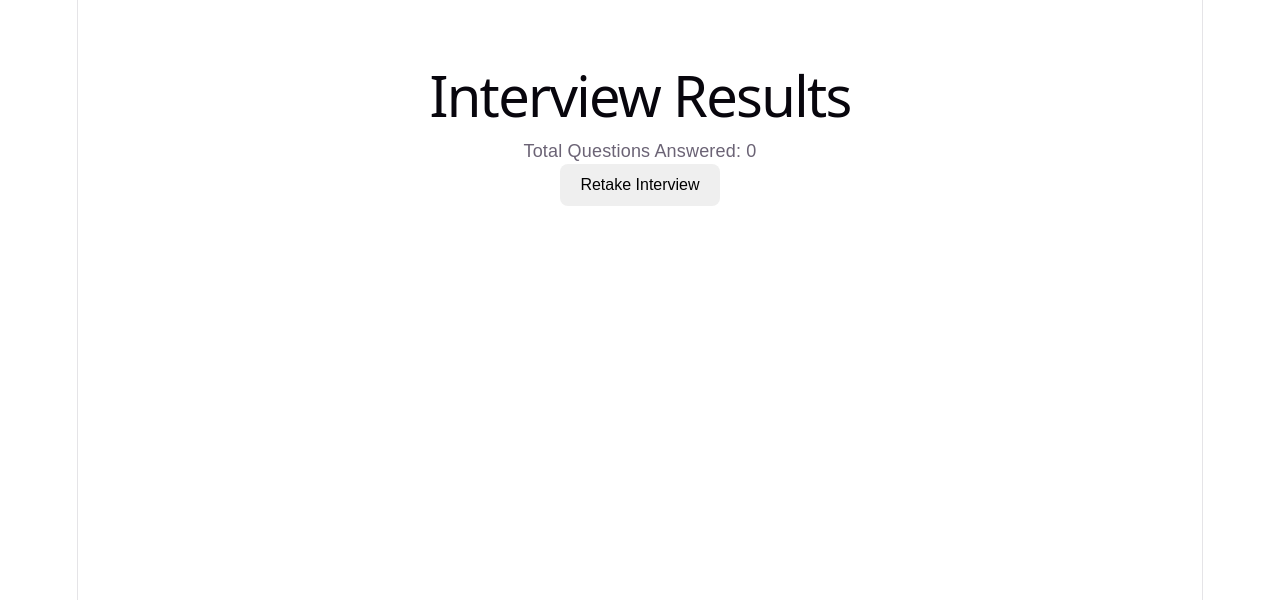
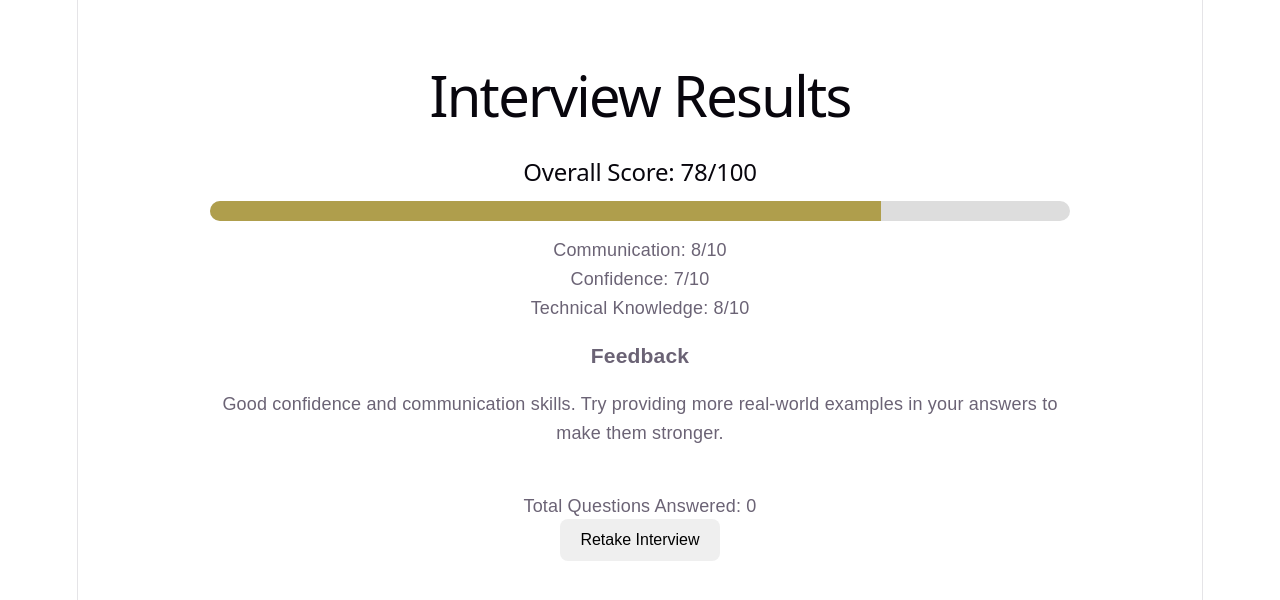
Before and after one commit to Silvia-1627/InterviewPilot, a React app: page /result in a window 1280 px wide. Shown: the top 600 px of the page. Built offline with nearby package versions, Linux system fonts and the light colour scheme; the HTML template or start-up script is replaced by a standard one.

Commit message:
Added interview score dashboard and feedback section

```diff
--- a/src/pages/Result.css
+++ b/src/pages/Result.css
@@ -26,3 +26,33 @@
   border-radius: 8px;
   cursor: pointer;
 }
+
+.score-card {
+  background: white;
+  padding: 20px;
+  border-radius: 12px;
+  margin-bottom: 25px;
+  text-align: center;
+}
+
+.progress-bar {
+  width: 100%;
+  height: 20px;
+  background-color: #ddd;
+  border-radius: 10px;
+  overflow: hidden;
+  margin: 15px 0;
+}
+
+.progress-fill {
+  height: 100%;
+  background-color: #af9e4c;
+}
+
+.score-card h3 {
+  margin-top: 20px;
+}
+
+.score-card p {
+  line-height: 1.6;
+}
--- a/src/pages/Result.jsx
+++ b/src/pages/Result.jsx
@@ -8,6 +8,12 @@ function Result() {
   const location = useLocation();
 
   const answers = location.state?.answers || [];
+  const score = 78;
+const communication = 8;
+const confidence = 7;
+const technical = 8;
+const feedback =
+  "Good confidence and communication skills. Try providing more real-world examples in your answers to make them stronger.";
 
  return (
   <div className="result-container">
@@ -15,6 +21,26 @@ function Result() {
     <h1 className="result-title">
       Interview Results
     </h1>
+    <div className="score-card">
+
+  <h2>Overall Score: {score}/100</h2>
+  <div className="progress-bar">
+  <div
+    className="progress-fill"
+    style={{ width: `${score}%` }}
+  ></div>
+</div>
+
+  <p>Communication: {communication}/10</p>
+
+  <p>Confidence: {confidence}/10</p>
+
+  <p>Technical Knowledge: {technical}/10</p>
+  <h3>Feedback</h3>
+
+<p>{feedback}</p>
+
+</div>
     <p>Total Questions Answered: {answers.length}</p>
 
     {answers.map((answer, index) => (
```
